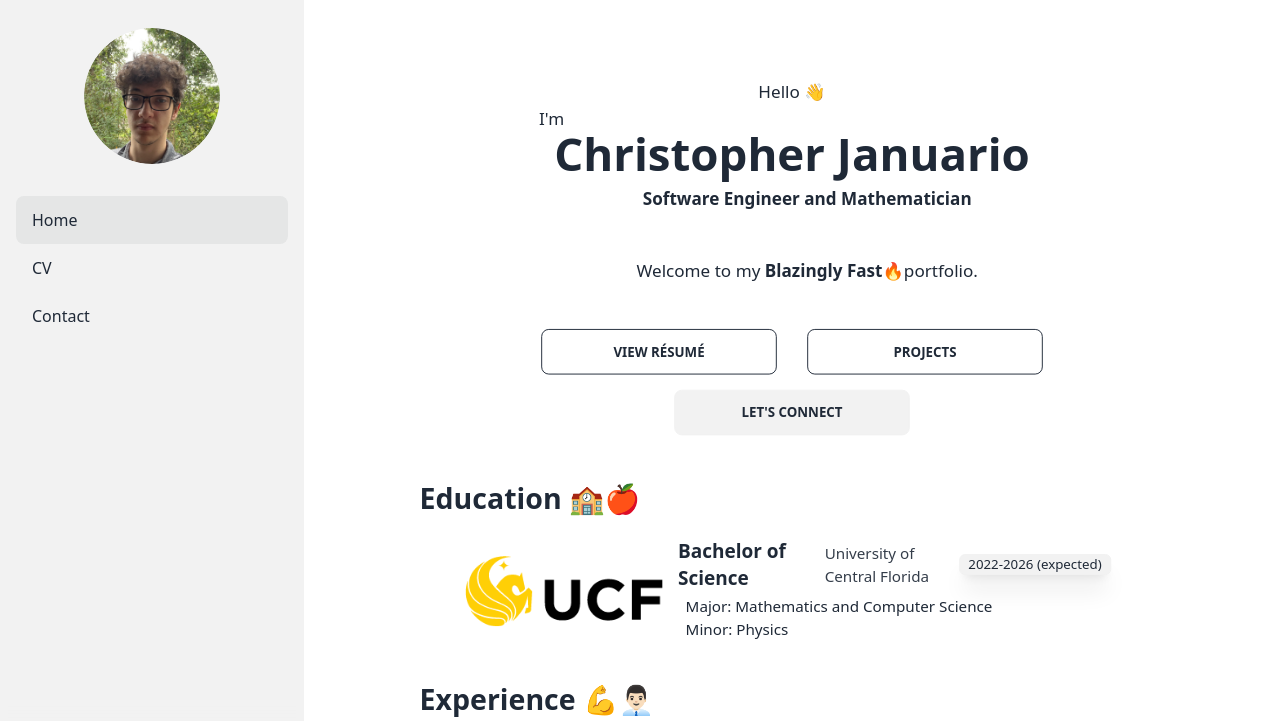
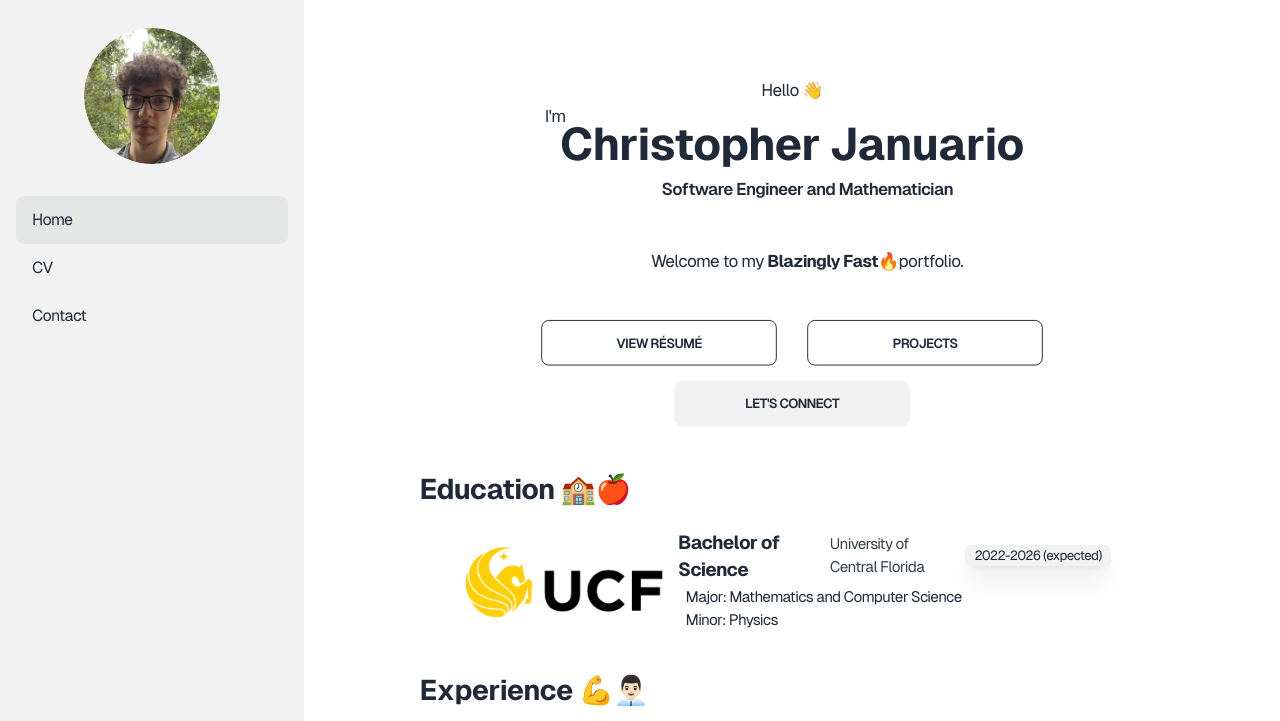
Before and after one commit to cjanua/my-portfolio, an Astro site: page / in a window 1280 px wide. Shown: the top 721 px of the page. Built offline with nearby package versions, Linux system fonts and the light colour scheme; Astro itself is replaced by a stand-in of ours.

Commit message:
Style: Geist font
very cool font

```diff
--- a/astro.config.mjs
+++ b/astro.config.mjs
@@ -8,7 +8,7 @@ import vercel from '@astrojs/vercel/static';
 
 // https://astro.build/config
 export default defineConfig({
-  site: 'https://www.cjanua.xyz',
+  site: 'https://cjanua.xyz',
   integrations: [sitemap(), tailwind(), react()],
   compressHTML: true,
   output: 'static',
--- a/package.json
+++ b/package.json
@@ -24,6 +24,7 @@
     "astro-font": "^0.0.28",
     "daisyui": "^3.2.1",
     "dayjs": "^1.11.9",
+    "geist": "^1.2.0",
     "react": "^18.2.0",
     "react-dom": "^18.2.0",
     "sharp": "^0.32.5"
--- a/src/pages/index.astro
+++ b/src/pages/index.astro
@@ -127,14 +127,14 @@ const mcList: IconData[] = [
   <div class="text-lg grid justify-items-center">
     <div class=" pt-2">Hello 👋</div>
     <div class="grid grid-flow-row  pb-2">
-      <p class="text-left relative -left-4">
+      <p class="text-left relative -left-4 -mb-2">
         I'm</p>
-      <b class="text-4xl md:text-5xl  w-fit">
-        Christopher Januario</b>
+      <a class="text-4xl md:text-5xl  w-fit font-bold">
+        Christopher Januario</a>
     </div>
-    <b class="text-l pl-8 pb-12">Software Engineer and Mathematician</b>
+    <a class="text-l pl-8 pb-12 font-semibold">Software Engineer and Mathematician</a>
     <div class="pl-8 ">
-      Welcome to my <b> Blazingly Fast🔥</b>portfolio.
+      Welcome to my <a class="font-bold"> Blazingly Fast🔥</a>portfolio.
     </div>
   </div>
   <div class="grid grid-cols-4 gap-x-8 gap-y-4 py-12 md:px-16 lg:px-32">
--- a/src/styles/global.css
+++ b/src/styles/global.css
@@ -1,6 +1,26 @@
+@font-face {
+    font-family: 'geist';
+    src: url('/fonts/Geist-Regular.woff2') format('woff2');
+    font-weight: normal;
+    font-style: normal;
+}
+@font-face {
+    font-family: 'geist';
+    src: url('/fonts/Geist-Bold.woff2') format('woff2');
+    font-weight: 700;
+    font-style: normal;
+}
+@font-face {
+    font-family: 'geist';
+    src: url('/fonts/Geist-SemiBold.woff2') format('woff2');
+    font-weight: 600;
+    font-style: normal;
+}
+
 html * {
+    letter-spacing: -0.75px;
 
-    font-family: system-ui, -apple-system, BlinkMacSystemFont, "Segoe UI", Roboto, Oxygen, Ubuntu, Cantarell, "Open Sans", "Helvetica Neue", sans-serif !important
+    font-family: geist, system-ui, -apple-system, BlinkMacSystemFont, "Segoe UI", Roboto, Oxygen, Ubuntu, Cantarell, "Open Sans", "Helvetica Neue", sans-serif !important
 }
 
 .time-line-container>div:last-child .education__time>.education__line {
--- a/tailwind.config.cjs
+++ b/tailwind.config.cjs
@@ -2,7 +2,11 @@
 module.exports = {
 	content: ['./src/**/*.{astro,html,js,jsx,md,mdx,svelte,ts,tsx,vue}'],
 	theme: {
-		extend: {},
+		extend: {
+			fontFamily: {
+				sans: ['var(--font-geist-sans)'],
+			},
+		}
 	},
 	plugins: [require("@tailwindcss/typography"),require("daisyui")],
 	daisyui: {
```
Also changed, not shown: public/fonts/Geist-Bold.woff2 (added), public/fonts/Geist-Regular.woff2 (added), public/fonts/Geist-SemiBold.woff2 (added), 2 other files.
